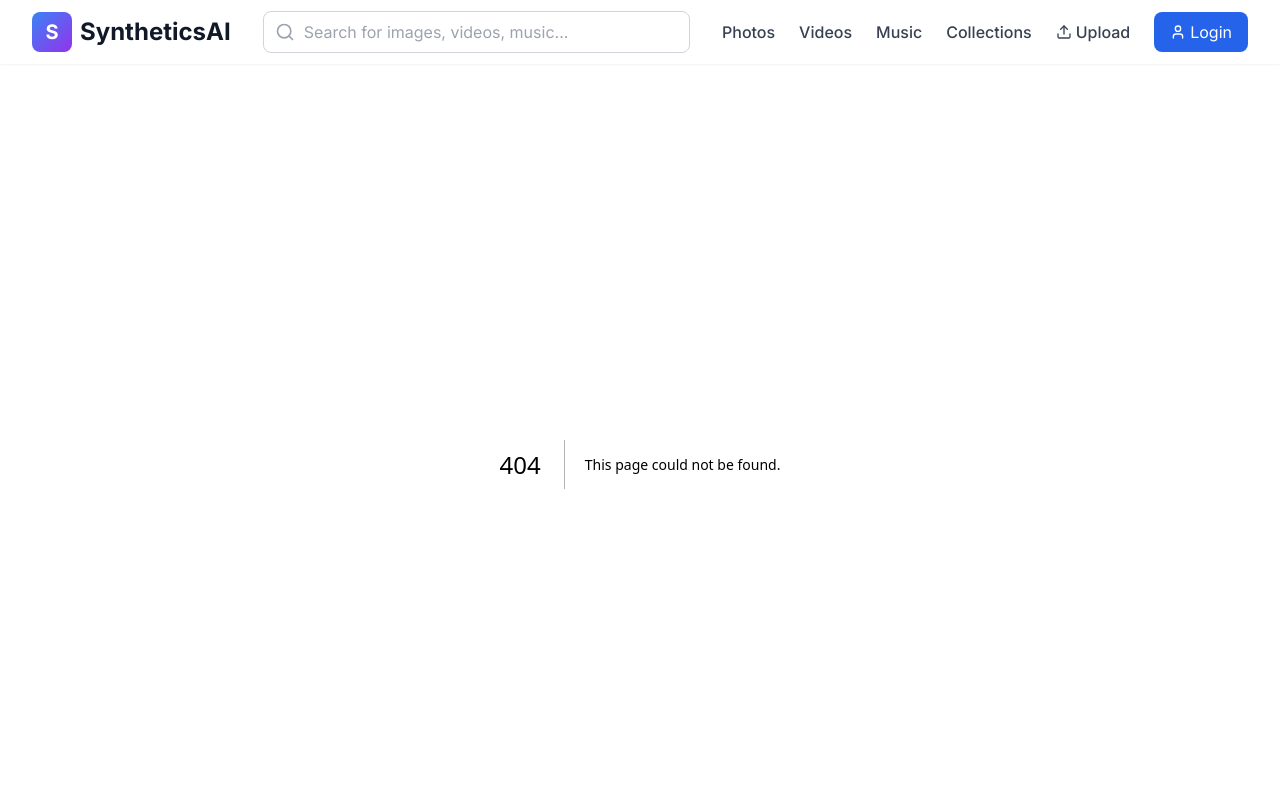
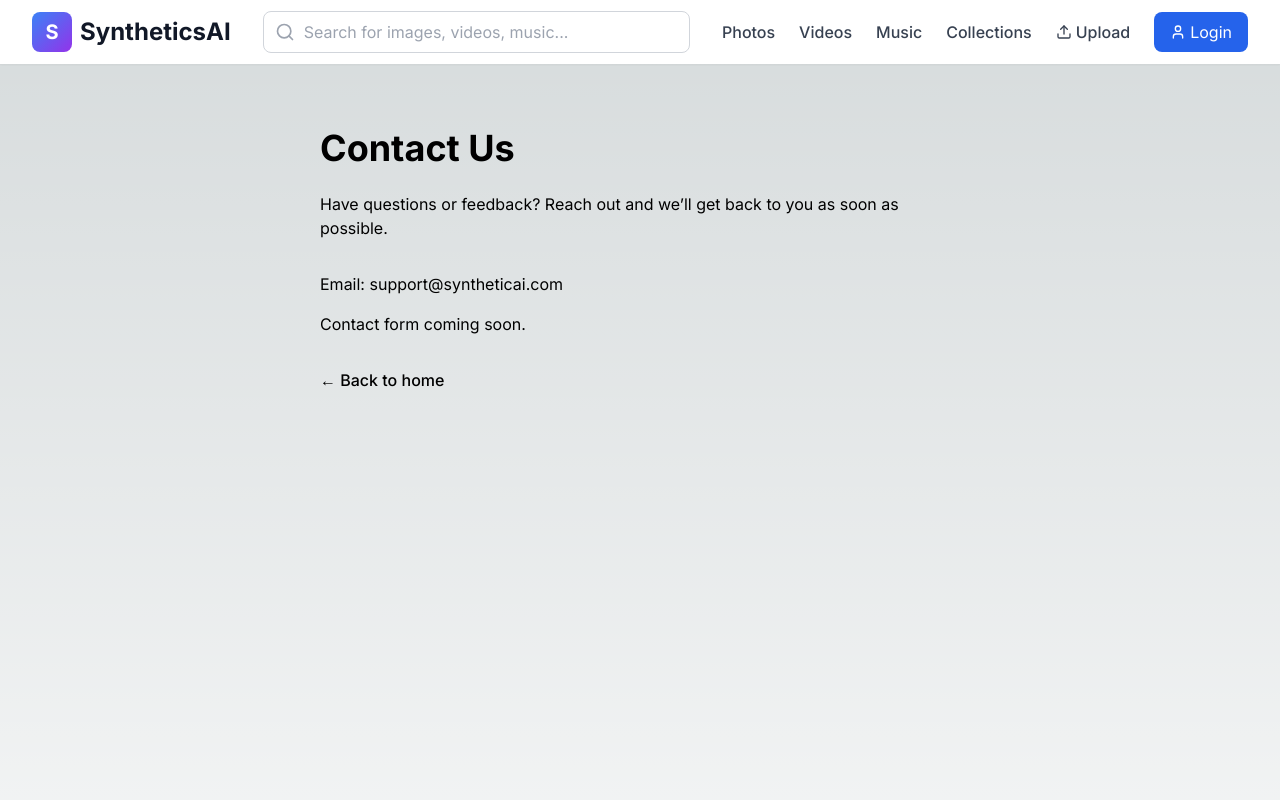
Before and after one commit to KARTIK-PANDEY/Synthetic_Ai, a Next.js app: page /contact in a window 1280 px wide. Before the commit this address had no page. Shown: the top 800 px of the page. Built offline with nearby package versions, Linux system fonts and the light colour scheme.

Commit message:
Add files via upload

```diff
--- /dev/null
+++ b/app/contact/page.tsx
@@ -0,0 +1,22 @@
+import Link from 'next/link';
+
+export default function ContactPage() {
+  return (
+    <div className="max-w-2xl mx-auto px-4 py-16">
+      <h1 className="text-4xl font-bold mb-6">Contact Us</h1>
+      <p className="text-muted-foreground mb-8">
+        Have questions or feedback? Reach out and we’ll get back to you as soon
+        as possible.
+      </p>
+      <div className="space-y-4 text-muted-foreground">
+        <p>Email: support@syntheticai.com</p>
+        <p>Contact form coming soon.</p>
+      </div>
+      <p className="mt-8">
+        <Link href="/" className="text-primary hover:underline font-medium">
+          ← Back to home
+        </Link>
+      </p>
+    </div>
+  );
+}
```
